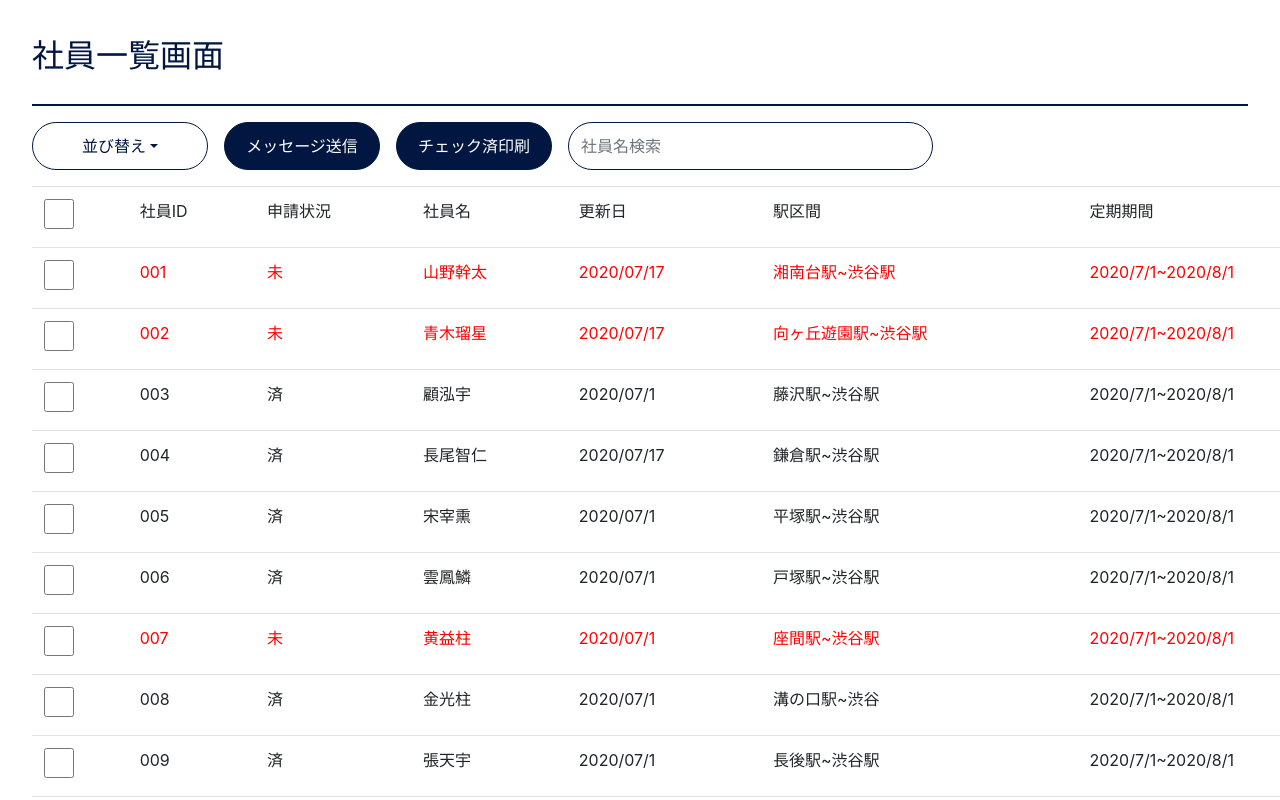
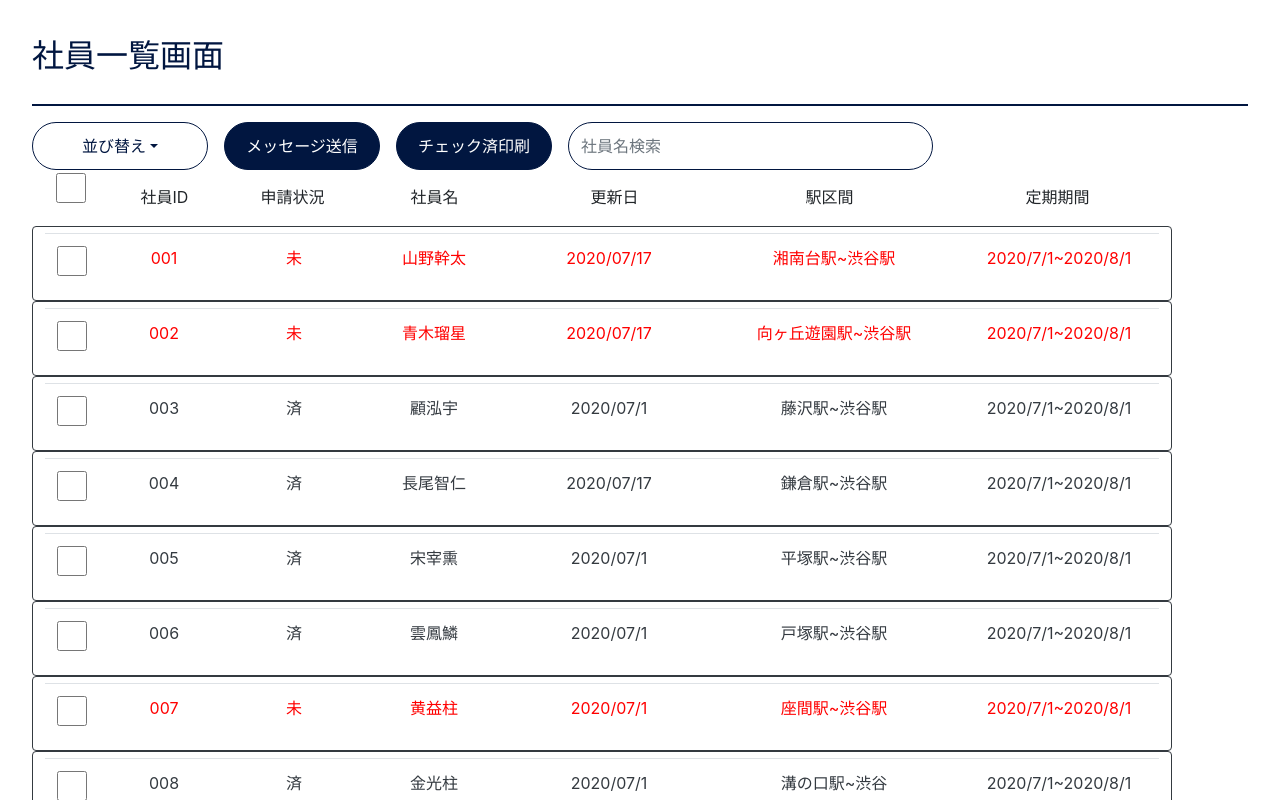
Before and after one commit to unhourin/expenseWebsite, a React (Create React App) app: page / in a window 1280 px wide. Shown: the top 800 px of the page. Built offline with nearby package versions, Linux system fonts and the light colour scheme.

Commit message:
ソート機能、リストをボタン化、完成/YKanta

```diff
--- a/src/ExpenseManagement.js
+++ b/src/ExpenseManagement.js
@@ -1,4 +1,5 @@
 import React, { useReducer } from "react";
+import { withRouter } from 'react-router';
 import {
   Row,
   Col,
@@ -54,18 +55,6 @@ export default class ExpenseMangament extends React.Component {
       ALLDATA: DATA,
     });
   }
-
-  // runSelect = () => {
-  //   this.state.ALLDATA = this.state.DEFAULTDATA;
-  //   var temp = this.state.ALLDATA.filter((item) => {
-  //     return item.EmployeeName.toUpperCase().includes(this.state.searchText);
-  //   });
-
-  //   this.setState({
-  //     // 画面更新
-  //     ALLDATA: temp,
-  //   });
-  // };
 
   isAllCheck() {
     if (this.state.isAllCheck === false) {
@@ -320,19 +309,14 @@ export default class ExpenseMangament extends React.Component {
                 placeholder="社員名検索"
                 onChange={this.handleSearchText}
               />
-              {/* <InputGroup.Append>
-                <Button variant="outline-secondary" onClick={this.runSelect} className="inputButton">
-                  検索
-                </Button>
-              </InputGroup.Append> */}
+
             </InputGroup>
 
-            <div className="tableTextArea">
-              <Table>
-                <thead></thead>
-                <tbody>
-                  <tr className="trContent">
-                    <td>
+            <div>
+              <table>
+              <tr valign="bottom">
+                    <p>&nbsp;&nbsp;&nbsp;&nbsp;&nbsp;</p>
+                    <td  width="85">
                       <input
                         className="checkBoxContent"
                         type="checkbox"
@@ -340,14 +324,18 @@ export default class ExpenseMangament extends React.Component {
                         checked={this.state.isAllCheck || ""}
                       />
                     </td>
-                    <td>社員ID</td>
-                    <td>申請状況</td>
-                    <td>社員名</td>
-                    <td>更新日</td>
-                    <td>駅区間</td>
-                    <td>定期期間</td>
+                    <td width="120">社員ID</td>
+                    <td width="150">申請状況</td>
+                    <td width="180">社員名</td>
+                    <td width="215">更新日</td>
+                    <td width="220">駅区間</td>
+                    <td width="100">定期期間</td>
                   </tr>
+              </table>
+            </div>
 
+            <div className="tableTextArea">
+              <Table>
                   {this.state.ALLDATA.length
                     ? this.state.ALLDATA.map(function (item, index) {
                         //Situationを代入
@@ -359,7 +347,20 @@ export default class ExpenseMangament extends React.Component {
 
                         //未申請の人だけを赤くする
                         return (
-                          <tr style={{ color: fontColor }} key={index}>
+
+                          <tr key={index}>
+                            <Button
+                            variant="outline-dark"
+                            style={{ color: fontColor }}
+
+                            // //ページ遷移のための命令
+                            // onClick={() => {
+                            //   function clickChange(){
+                            //     this.props.router.push('/Demo');
+                            //   }
+                            //   clickChange()
+                            // }}
+                            >
                             <td>
                               <input
                                 className="checkBoxContent"
@@ -368,23 +369,25 @@ export default class ExpenseMangament extends React.Component {
                                 checked={item.checked || ""}
                               />
                             </td>
-                            <td>00{item.EmployeeId}</td>
-                            <td>{item.Situation}</td>
-                            <td>{item.EmployeeName}</td>
-                            <td>{item.UpdataDay}</td>
-                            <td>{item.StationArea}</td>
-                            <td>{item.PassSeason}</td>
-                          </tr>
+                            <td width="130">00{item.EmployeeId}</td>
+                            <td width="130">{item.Situation}</td>
+                            <td width="150">{item.EmployeeName}</td>
+                            <td width="200">{item.UpdataDay}</td>
+                            <td width="250">{item.StationArea}</td>
+                            <td width="200">{item.PassSeason}</td>
+                            </Button>
+                            </tr>
+
                         );
                         {
                         }
                       })
                     : null}
-                </tbody>
+
               </Table>
             </div>
           </div>
-          <Row style={{ backgroundColor: "#FFFFFF" }}>もし区切りあったら</Row>
+          {/* <Row style={{ backgroundColor: "#FFFFFF" }}>もし区切りあったら</Row> */}
         </div>
       </>
     );
```
